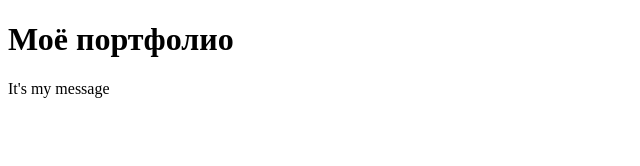
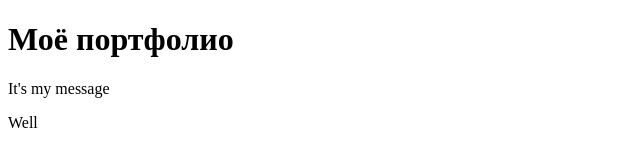
Before and after one commit to prismorion/rep_2, a plain HTML site: page index.html in a window 1280 px wide. Shown: the full height of the page, 0-640 px from the left. Drawn offline with Linux system fonts and the light colour scheme.

Commit message:
Add tag p with text

```diff
--- a/index.html
+++ b/index.html
@@ -8,6 +8,7 @@
 <body>
 <h1>Моё портфолио</h1>
 <p>It's my message</p>
+<p>Well</p>
 <style type="text/css">
 </style>
 
```
